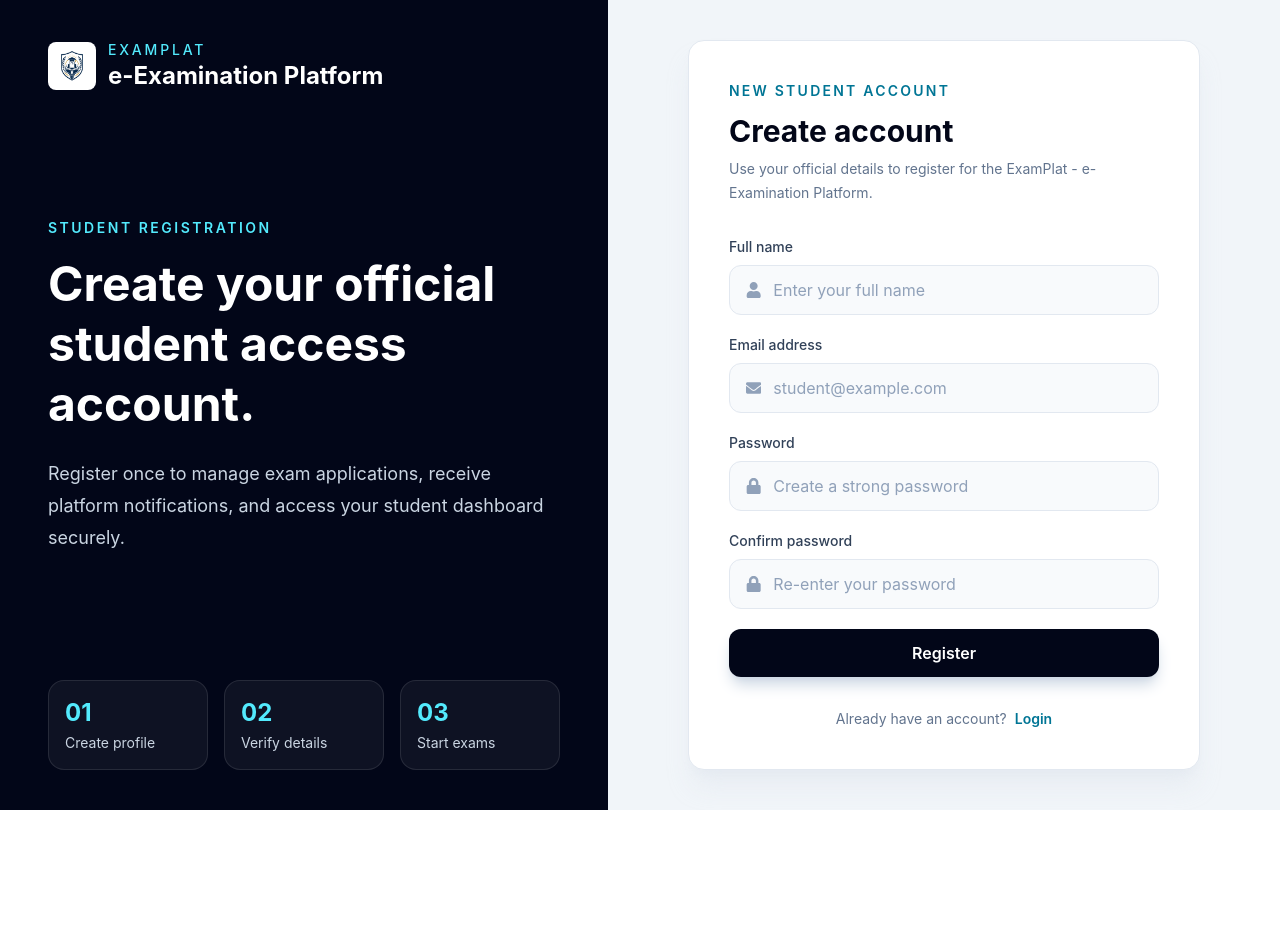
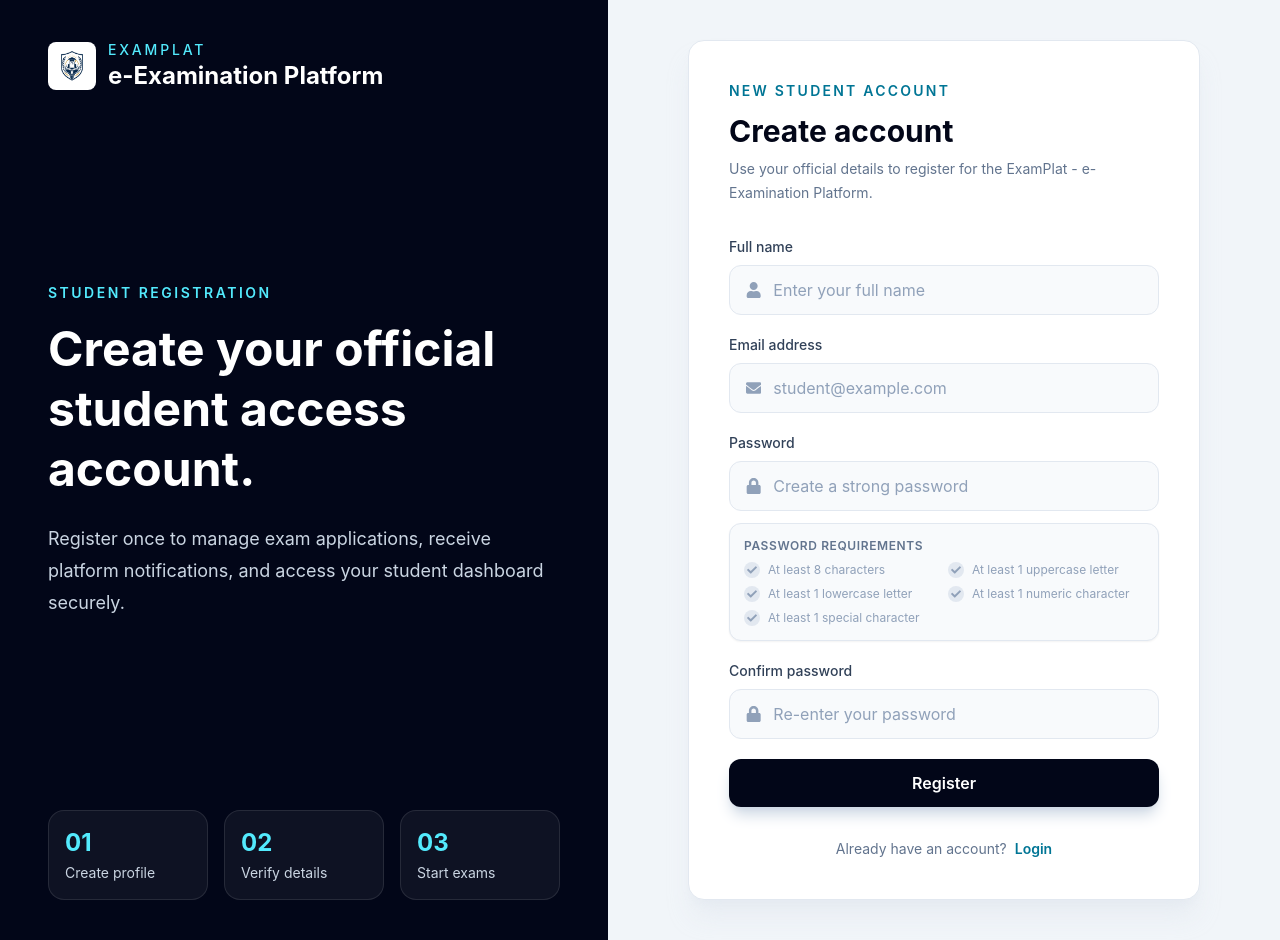
Before and after one commit to adityasmtg13/ExamPlat, a React (Vite) app in the folder client/: page /register in a window 1280 px wide. Before the commit the page ends 810 px from the top, so only its background shows below. Built offline with nearby package versions, Linux system fonts and the light colour scheme.

Commit message:
password changes

```diff
--- a/client/src/pages/ForgotPassword.jsx
+++ b/client/src/pages/ForgotPassword.jsx
@@ -2,12 +2,12 @@ import { useState } from "react";
 import { Link, useNavigate } from "react-router-dom";
 import { forgotPassword, resetPassword } from "../services/authService";
 import { toast } from "sonner";
-import { FaEnvelope, FaLock } from "react-icons/fa";
+import { FaEnvelope, FaLock, FaCheck } from "react-icons/fa";
 import logo from "../assets/logo.png";
 import Button from "../components/Button";
 import { isProfileComplete } from "../utils/profileUtils";
 import { setStudent } from "../storage";
-import { EMAIL_REGEX } from "../utils/validation";
+import { EMAIL_REGEX, getPasswordValidationErrors } from "../utils/validation";
 
 function ForgotPassword() {
   const navigate = useNavigate();
@@ -17,6 +17,14 @@ function ForgotPassword() {
   const [password, setPassword] = useState("");
   const [confirmPassword, setConfirmPassword] = useState("");
   const [loading, setLoading] = useState(false);
+
+  const passwordCriteria = [
+    { id: "length", label: "At least 8 characters", isMet: password.length >= 8 },
+    { id: "uppercase", label: "At least 1 uppercase letter", isMet: /[A-Z]/.test(password) },
+    { id: "lowercase", label: "At least 1 lowercase letter", isMet: /[a-z]/.test(password) },
+    { id: "numeric", label: "At least 1 numeric character", isMet: /\d/.test(password) },
+    { id: "special", label: "At least 1 special character", isMet: /[!@#$%^&*()_+\-=?.]/.test(password) },
+  ];
 
   const handleSendOtp = async (e) => {
     e.preventDefault();
@@ -46,13 +54,9 @@ function ForgotPassword() {
       return;
     }
 
-    if (password.length < 6) {
-      toast.error("Password must be at least 6 characters long.");
-      return;
-    }
-
-    if (password !== confirmPassword) {
-      toast.error("Passwords do not match.");
+    const passwordErrors = getPasswordValidationErrors(password, confirmPassword);
+    if (passwordErrors.length > 0) {
+      toast.error(passwordErrors[0]);
       return;
     }
 
@@ -165,6 +169,31 @@ function ForgotPassword() {
                         required
                       />
                     </div>
+
+                    <div className="mt-3 rounded-xl border border-slate-200 bg-slate-50 p-3.5 shadow-xs">
+                      <p className="mb-2 text-xs font-semibold uppercase tracking-wider text-slate-500">
+                        Password Requirements
+                      </p>
+                      <div className="grid grid-cols-1 gap-2 text-xs sm:grid-cols-2">
+                        {passwordCriteria.map((item) => (
+                          <div
+                            key={item.id}
+                            className={`flex items-center gap-2 transition-colors duration-200 ${
+                              item.isMet ? "font-medium text-emerald-600" : "text-slate-400"
+                            }`}
+                          >
+                            <span
+                              className={`flex h-4 w-4 shrink-0 items-center justify-center rounded-full text-[10px] transition-colors duration-200 ${
+                                item.isMet ? "bg-emerald-500 text-white" : "bg-slate-200 text-slate-400"
+                              }`}
+                            >
+                              <FaCheck />
+                            </span>
+                            <span>{item.label}</span>
+                          </div>
+                        ))}
+                      </div>
+                    </div>
                   </div>
 
                   <div>
--- a/client/src/pages/Register.jsx
+++ b/client/src/pages/Register.jsx
@@ -2,7 +2,7 @@ import { useMemo, useState } from "react";
 import { useNavigate, Link } from "react-router-dom";
 import { registerStudent, resendOtp, verifyOtp } from "../services/authService";
 import { toast } from "sonner";
-import { FaUser, FaEnvelope, FaLock } from "react-icons/fa";
+import { FaUser, FaEnvelope, FaLock, FaCheck } from "react-icons/fa";
 import {
   EMAIL_REGEX,
   NAME_REGEX,
@@ -31,6 +31,14 @@ function Register() {
   const [registeredEmail, setRegisteredEmail] = useState("");
 
   const passwordStrength = useMemo(() => getPasswordStrength(form.password), [form.password]);
+
+  const passwordCriteria = [
+    { id: "length", label: "At least 8 characters", isMet: form.password.length >= 8 },
+    { id: "uppercase", label: "At least 1 uppercase letter", isMet: /[A-Z]/.test(form.password) },
+    { id: "lowercase", label: "At least 1 lowercase letter", isMet: /[a-z]/.test(form.password) },
+    { id: "numeric", label: "At least 1 numeric character", isMet: /\d/.test(form.password) },
+    { id: "special", label: "At least 1 special character", isMet: /[!@#$%^&*()_+\-=?.]/.test(form.password) },
+  ];
 
   const handleChange = (e) => {
     const { name, value } = e.target;
@@ -307,6 +315,32 @@ function Register() {
                     />
                   </div>
                   {errors.password && <p className="mt-2 text-sm text-red-600">{errors.password}</p>}
+
+                  <div className="mt-3 rounded-xl border border-slate-200 bg-slate-50 p-3.5 shadow-xs">
+                    <p className="mb-2 text-xs font-semibold uppercase tracking-wider text-slate-500">
+                      Password Requirements
+                    </p>
+                    <div className="grid grid-cols-1 gap-2 text-xs sm:grid-cols-2">
+                      {passwordCriteria.map((item) => (
+                        <div
+                          key={item.id}
+                          className={`flex items-center gap-2 transition-colors duration-200 ${
+                            item.isMet ? "font-medium text-emerald-600" : "text-slate-400"
+                          }`}
+                        >
+                          <span
+                            className={`flex h-4 w-4 shrink-0 items-center justify-center rounded-full text-[10px] transition-colors duration-200 ${
+                              item.isMet ? "bg-emerald-500 text-white" : "bg-slate-200 text-slate-400"
+                            }`}
+                          >
+                            <FaCheck />
+                          </span>
+                          <span>{item.label}</span>
+                        </div>
+                      ))}
+                    </div>
+                  </div>
+
                   {form.password && (
                     <div className="mt-3 rounded-lg bg-slate-50 px-3 py-2">
                       <p className={`text-sm font-medium ${passwordStrength.color}`}>
--- a/client/src/pages/Settings.jsx
+++ b/client/src/pages/Settings.jsx
@@ -1,9 +1,11 @@
 import { useState } from "react";
 import { useNavigate } from "react-router-dom";
+import { FaCheck } from "react-icons/fa";
 import Navbar from "../components/Navbar";
 import Footer from "../components/Footer";
 import { sendAccountSettingsOtp, verifyAccountSettingsOtp } from "../services/profileService";
 import { setStudent } from "../storage";
+import { getPasswordValidationErrors } from "../utils/validation";
 
 function Settings() {
   const navigate = useNavigate();
@@ -18,6 +20,14 @@ function Settings() {
   const [loading, setLoading] = useState(false);
   const [message, setMessage] = useState({ type: "", text: "" });
   const [otpSent, setOtpSent] = useState(false);
+
+  const passwordCriteria = [
+    { id: "length", label: "At least 8 characters", isMet: formData.newPassword.length >= 8 },
+    { id: "uppercase", label: "At least 1 uppercase letter", isMet: /[A-Z]/.test(formData.newPassword) },
+    { id: "lowercase", label: "At least 1 lowercase letter", isMet: /[a-z]/.test(formData.newPassword) },
+    { id: "numeric", label: "At least 1 numeric character", isMet: /\d/.test(formData.newPassword) },
+    { id: "special", label: "At least 1 special character", isMet: /[!@#$%^&*()_+\-=?.]/.test(formData.newPassword) },
+  ];
 
   const resetState = () => {
     setActiveAction(null);
@@ -34,8 +44,17 @@ function Settings() {
 
   const handleRequestOtp = async (event) => {
     event.preventDefault();
+    setMessage({ type: "", text: "" });
+
+    if (activeAction === "password") {
+      const passwordErrors = getPasswordValidationErrors(formData.newPassword, formData.confirmPassword);
+      if (passwordErrors.length > 0) {
+        setMessage({ type: "error", text: passwordErrors[0] });
+        return;
+      }
+    }
+
     setLoading(true);
-    setMessage({ type: "", text: "" });
 
     try {
       const payload = {
@@ -187,6 +206,32 @@ function Settings() {
                       className="w-full rounded-lg border border-slate-300 px-3 py-2 text-sm outline-none focus:border-blue-500"
                       required
                     />
+
+                    <div className="rounded-xl border border-slate-200 bg-white p-3.5 shadow-xs">
+                      <p className="mb-2 text-xs font-semibold uppercase tracking-wider text-slate-500">
+                        Password Requirements
+                      </p>
+                      <div className="grid grid-cols-1 gap-2 text-xs sm:grid-cols-2">
+                        {passwordCriteria.map((item) => (
+                          <div
+                            key={item.id}
+                            className={`flex items-center gap-2 transition-colors duration-200 ${
+                              item.isMet ? "font-medium text-emerald-600" : "text-slate-400"
+                            }`}
+                          >
+                            <span
+                              className={`flex h-4 w-4 shrink-0 items-center justify-center rounded-full text-[10px] transition-colors duration-200 ${
+                                item.isMet ? "bg-emerald-500 text-white" : "bg-slate-200 text-slate-400"
+                              }`}
+                            >
+                              <FaCheck />
+                            </span>
+                            <span>{item.label}</span>
+                          </div>
+                        ))}
+                      </div>
+                    </div>
+
                     <input
                       type="password"
                       value={formData.confirmPassword}
```
